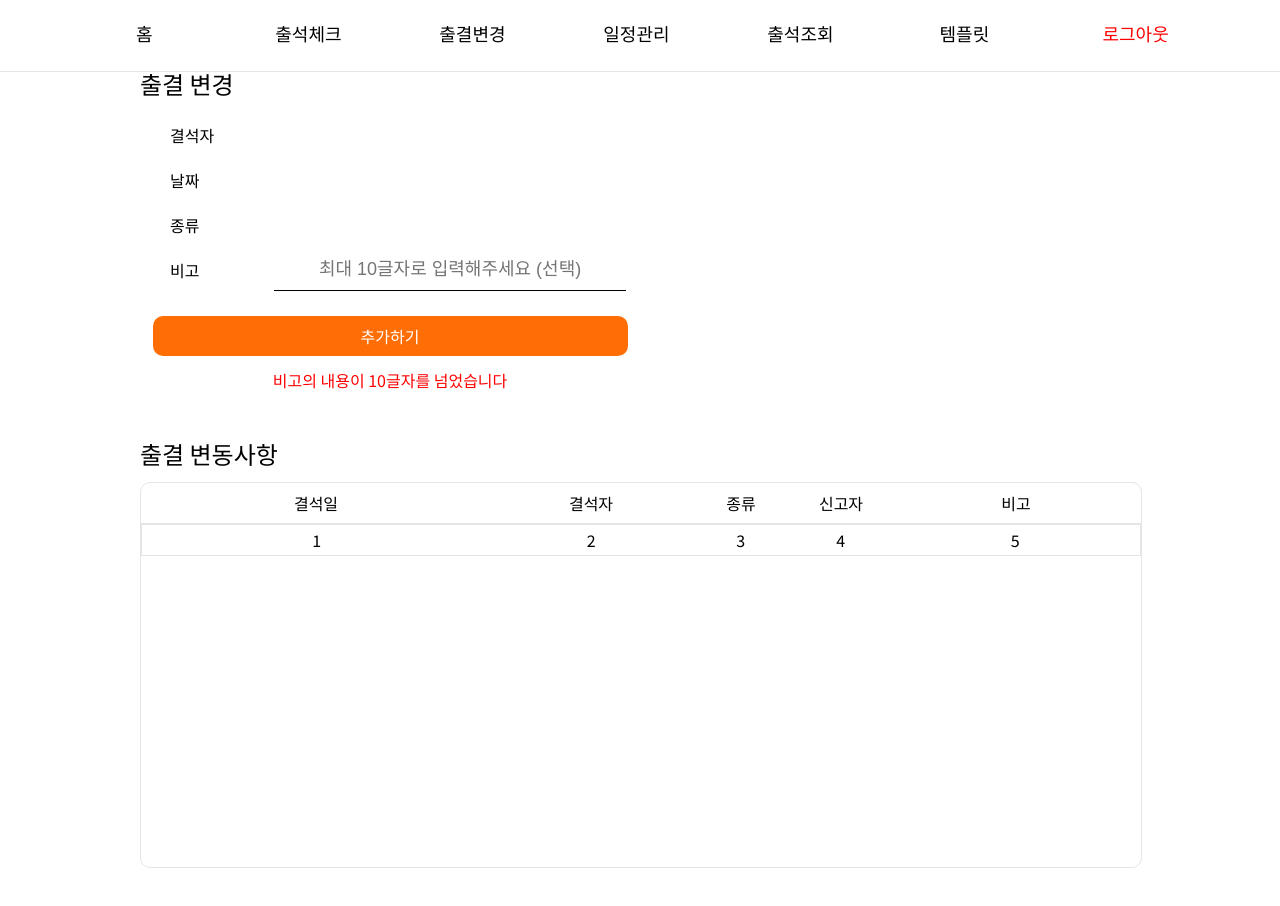
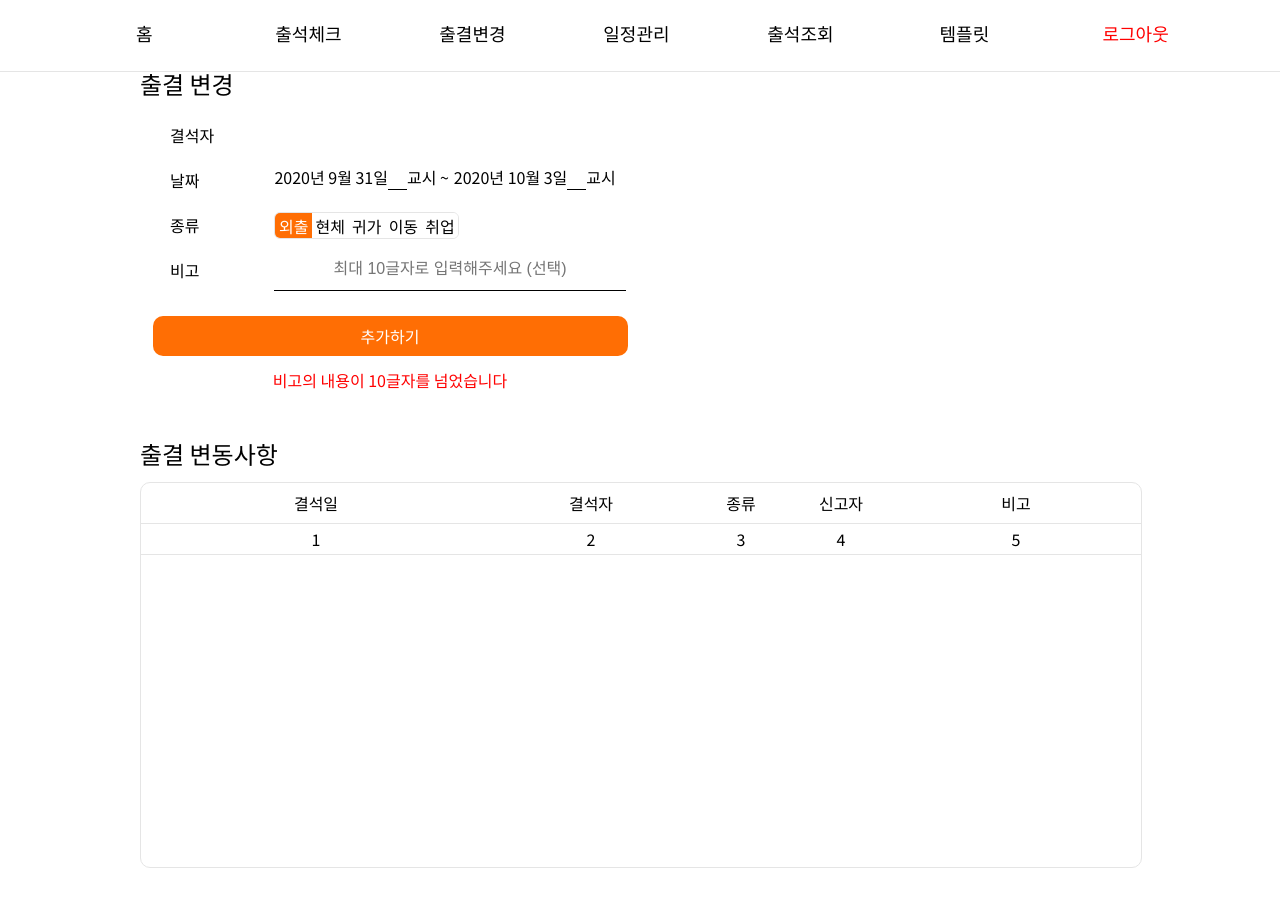
Before and after one commit to DSM-PICK/PICK2021-DESKTOP-CLIENT, a React (Create React App) app: page /attendancechange in a window 1280 px wide. Shown: the top 906 px of the page. Built offline with nearby package versions, Linux system fonts and the light colour scheme.

Commit message:
⚡️ :: (#28) 출결변경 퍼블리싱

```diff
--- a/src/components/AttendanceChange/AttendanceChange.tsx
+++ b/src/components/AttendanceChange/AttendanceChange.tsx
@@ -1,10 +1,27 @@
-import { FC } from "react";
+import React, { FC, useEffect, useRef, useState } from "react";
 import Calendar from "../Calendar/Calendar";
 import * as S from "./styles";
+import { COLOR } from "../../style/index";
 
 //출결 변경
-const AttendanceChange: FC = ():JSX.Element => {
-    const ACListArray:string[] = ["결석일", "결석자", "종류", "신고자", "비고"];
+const AttendanceChange: FC = (): JSX.Element => {
+  const ACListArray: string[] = ["결석일", "결석자", "종류", "신고자", "비고"];
+  const TypesArray: string[] = ["외출", "현체", "귀가", "이동", "취업"];
+  const [typeIndex, setTypeIndex] = useState<number>(0);
+  const TypesRefs = useRef(new Array(TypesArray.length));
+
+  useEffect(() => {
+    for (let i = 0; i < ACListArray.length; i++) {
+      TypesRefs.current[i].style.backgroundColor = `${COLOR.white}`;
+      TypesRefs.current[i].style.color = `${COLOR.black}`;
+    }
+    TypesRefs.current[typeIndex].style.backgroundColor = `${COLOR.orange}`;
+    TypesRefs.current[typeIndex].style.color = `${COLOR.white}`;
+  }, [typeIndex]);
+
+  const changeTypeIndex = (index: number) => {
+    setTypeIndex(index);
+  };
 
   return (
     <S.Container>
@@ -17,11 +34,32 @@ const AttendanceChange: FC = ():JSX.Element => {
           </S.ACColumn>
           <S.ACColumn>
             <S.ACTitle>날짜</S.ACTitle>
-            <S.DateBox></S.DateBox>
+            <S.DateBox>
+              <S.DateText>2020년 9월 31일</S.DateText>
+              <S.ClassInput />
+              <span>교시 ~ </span>
+              <S.DateText>2020년 10월 3일</S.DateText>
+              <S.ClassInput />
+              교시
+            </S.DateBox>
           </S.ACColumn>
           <S.ACColumn>
             <S.ACTitle>종류</S.ACTitle>
-            <S.TypeBox></S.TypeBox>
+            <S.TypeBox>
+              <S.Types>
+                {TypesArray.map((value, index) => {
+                  return (
+                    <S.Type
+                      ref={(el) => (TypesRefs.current[index] = el)}
+                      key={index}
+                      onClick={() => changeTypeIndex(index)}
+                    >
+                      {value}
+                    </S.Type>
+                  );
+                })}
+              </S.Types>
+            </S.TypeBox>
           </S.ACColumn>
           <S.ACColumn>
             <S.ACTitle>비고</S.ACTitle>
@@ -42,7 +80,7 @@ const AttendanceChange: FC = ():JSX.Element => {
           <S.ACList>
             <S.ACListHeader>
               {ACListArray.map((value, index) => {
-                    return <S.ACListHead key={index}>{value}</S.ACListHead>
+                return <S.ACListHead key={index}>{value}</S.ACListHead>;
               })}
             </S.ACListHeader>
             <S.ACListBody>
--- a/src/components/AttendanceChange/styles.ts
+++ b/src/components/AttendanceChange/styles.ts
@@ -70,11 +70,51 @@ export const AbsentsBox = styled.div`
 `;
 
 export const DateBox = styled.div`
+    display: flex;
+    width: 100%;
+    span {
+        margin-right: 5px;
+    }
+`;
 
+export const DateText = styled.div`
+    font-size: 16px;
+    cursor: pointer;
+`;
+
+export const ClassInput = styled.input`
+    width: 15px;
+    height: 100%;
+    text-align: center;
+    outline: none;
+    border: none;
+    font-size: 16px;
+    border-bottom: 1px solid ${COLOR.black};
 `;
 
 export const TypeBox = styled.div`
+    width: 100%;
+    height: 100%;
+    display: flex;
+`;
 
+export const Types = styled.div`
+    height: 100%;
+    width: 50%;
+    display: grid;
+    grid-template-columns: repeat(5, 1fr);
+    border: 1px solid ${COLOR.grey};
+    border-radius: 6px;
+    overflow: hidden;
+`;
+
+export const Type = styled.div`
+    cursor: pointer;
+    height: 100%;
+    width: 100%;
+    display: flex;
+    align-items: center;
+    justify-content: center;
 `;
 
 export const NoteBox = styled.div`
@@ -87,7 +127,7 @@ export const NoteInput = styled.input`
     border: none;
     border-bottom: 1px solid ${COLOR.black};
     outline: none;
-    font-size: 18px;
+    font-size: 16px;
     text-align: center;
 `;
 
@@ -139,7 +179,7 @@ export const ACListCells = styled.div`
 
 export const ACListColumns = styled.div`
     height: 30px;
-    border: 1px solid ${COLOR.grey};
+    border-bottom: 1px solid ${COLOR.grey};
     display: grid;
     grid-template-columns: 35% 20% 10% 10% 25%;
 `;
```
Lines whose indentation alone changed are shown as unchanged.
